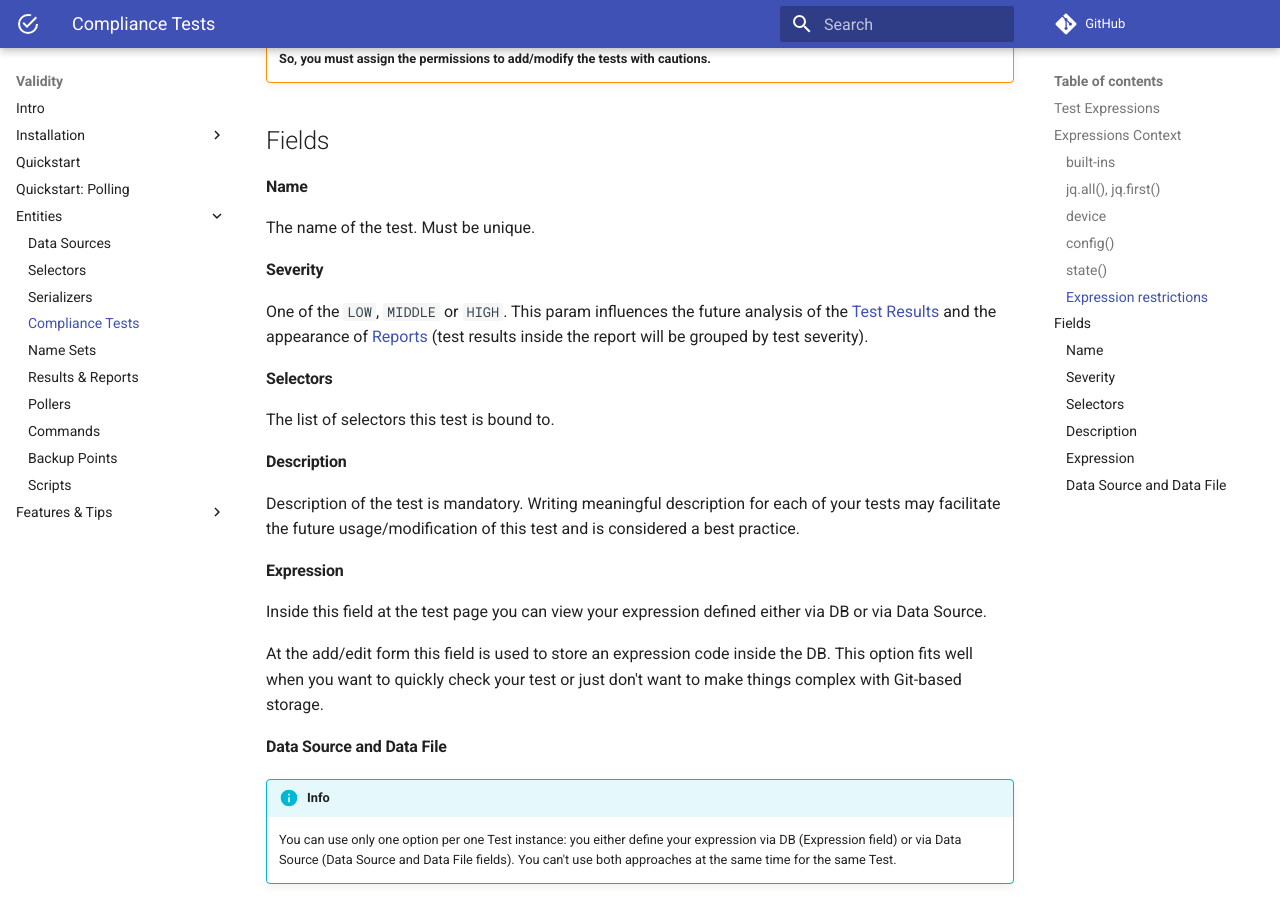
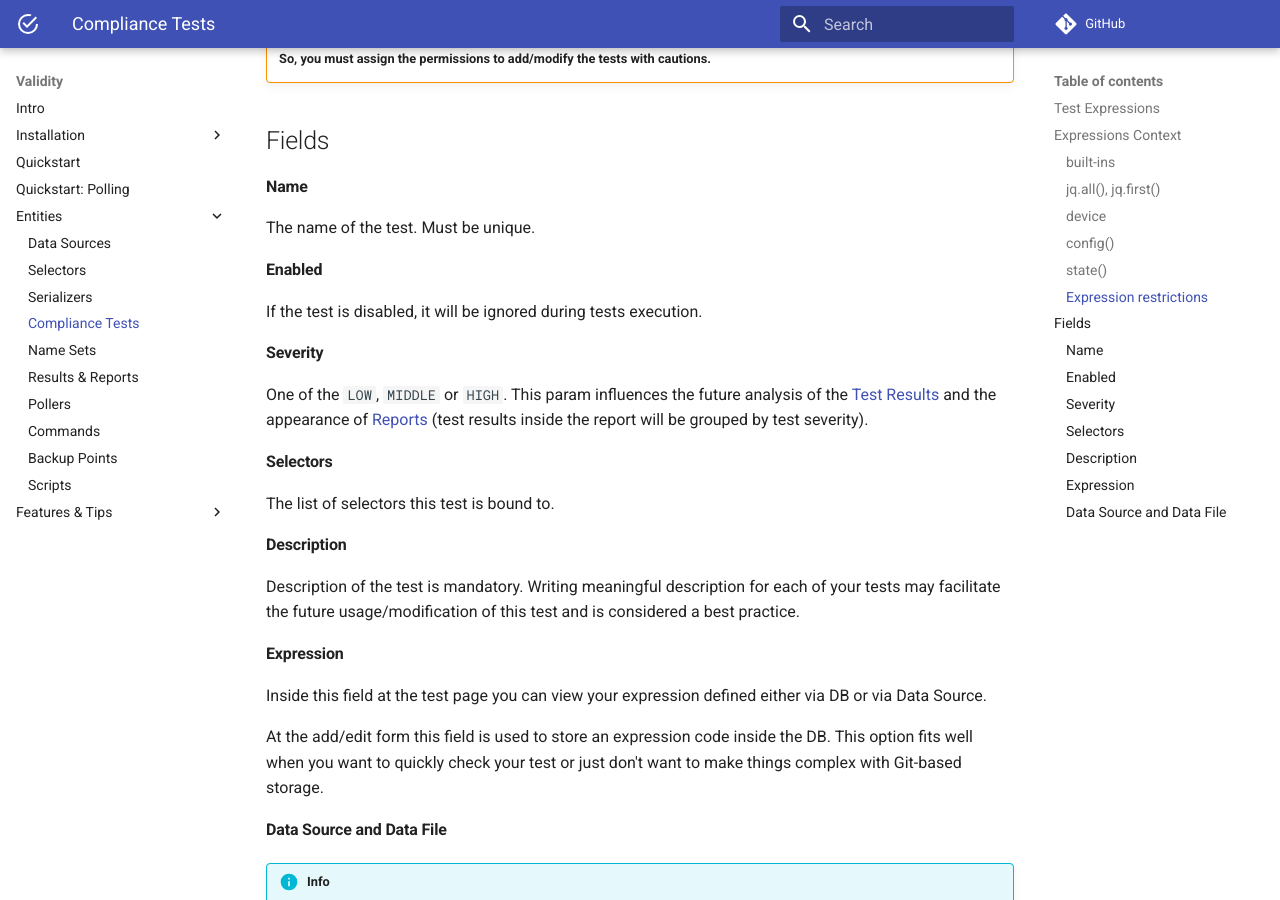
Before and after one commit to amyasnikov/validity, an MkDocs documentation site: the page built from docs/entities/tests.md, in a window 1280 px wide and 900 px high, scrolled down 3238 px. Built offline with MkDocs 1.6.1 and Material for MkDocs 9.7.7, drawn with Linux system fonts in a browser that asks for light colours; comment, search, counter and statistics services are not loaded.

Commit message:
docs for test enable/disable

```diff
--- a/docs/entities/tests.md
+++ b/docs/entities/tests.md
@@ -135,6 +135,9 @@ In test expressions you **CANNOT USE**:
 #### Name
 The name of the test. Must be unique.
 
+#### Enabled
+If the test is disabled, it will be ignored during tests execution.
+
 #### Severity
 One of the `LOW`, `MIDDLE` or `HIGH`. This param influences the future analysis of the [Test Results](results_and_reports.md#test-results) and the appearance of [Reports](results_and_reports.md#reports) (test results inside the report will be grouped by test severity).
 
```
